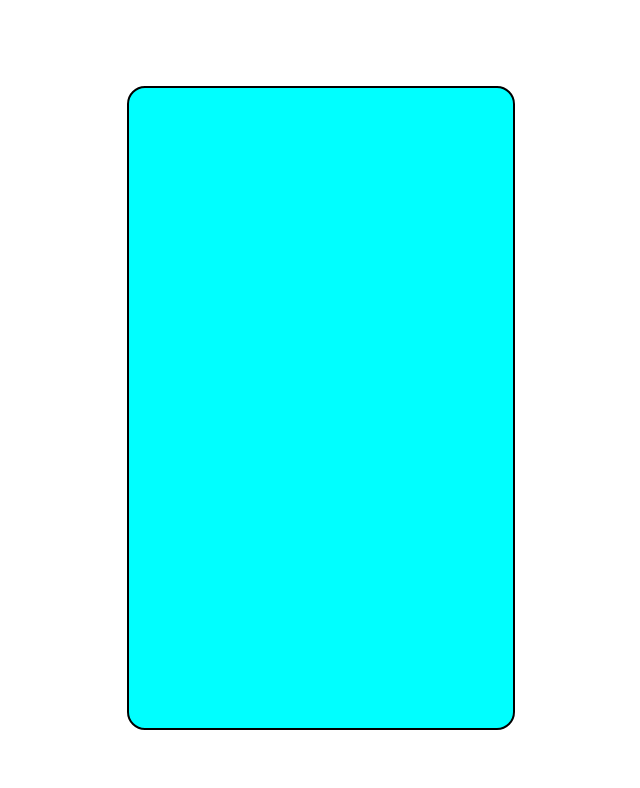
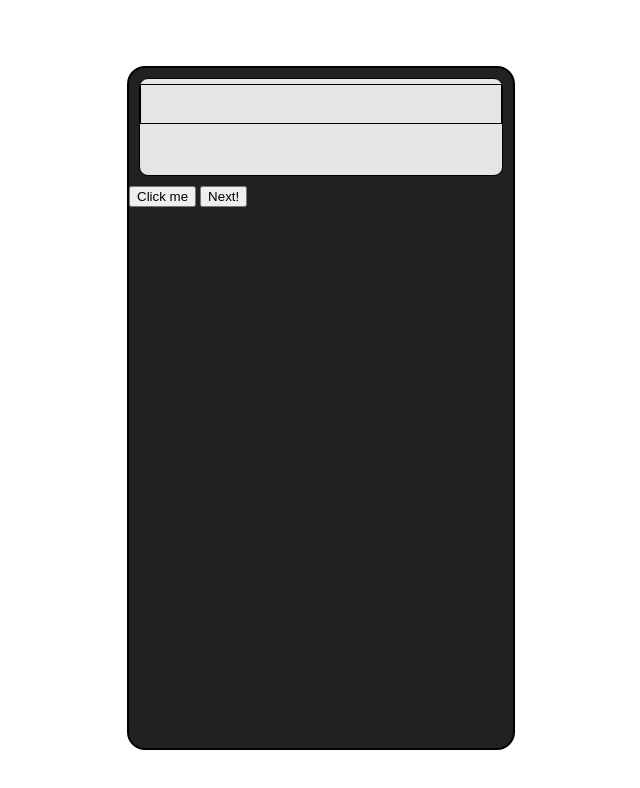
Before and after one commit to jcrisostomo1/odin-calculator, a plain HTML site: page index.html in a window 1280 px wide. Shown: the whole page, without its empty margins (327-967 px from the left). Drawn offline with Linux system fonts and the light colour scheme.

Commit message:
add screen

```diff
--- a/index.html
+++ b/index.html
@@ -11,7 +11,13 @@
 <body>
     <div class="main-container">
         <div class="screen">
+            <div class="previous-screen">
 
+            </div>
+        </div>
+        <div class = buttons>
+            <button id="button">Click me</button>
+            <button>Next!</button>
         </div>
     </div>
 </body>
--- a/myscript.js
+++ b/myscript.js
@@ -1 +1 @@
-console.log("hello world")
+let button = document.getElementById("button");
--- a/style.css
+++ b/style.css
@@ -7,9 +7,24 @@ body {
 }
 
 .main-container {
-    background-color: aqua;
+    background-color: #202121;
     border: 2px solid black;
     border-radius: 18px;
-    height: 80vh;
-    width: 30vw;
+    height: 85%;
+    width: 30%;
 }
+
+.screen {
+    border: 1px solid black;
+    border-radius: 9px;
+    background-color: #e5e5e5;
+    margin: 10px;
+    height: 6rem;
+}
+
+.previous-screen {
+    border: .5px solid black;
+    background-color: #e5e5e5;
+    margin: 5px 0px;
+    height: 40%;
+}
```
